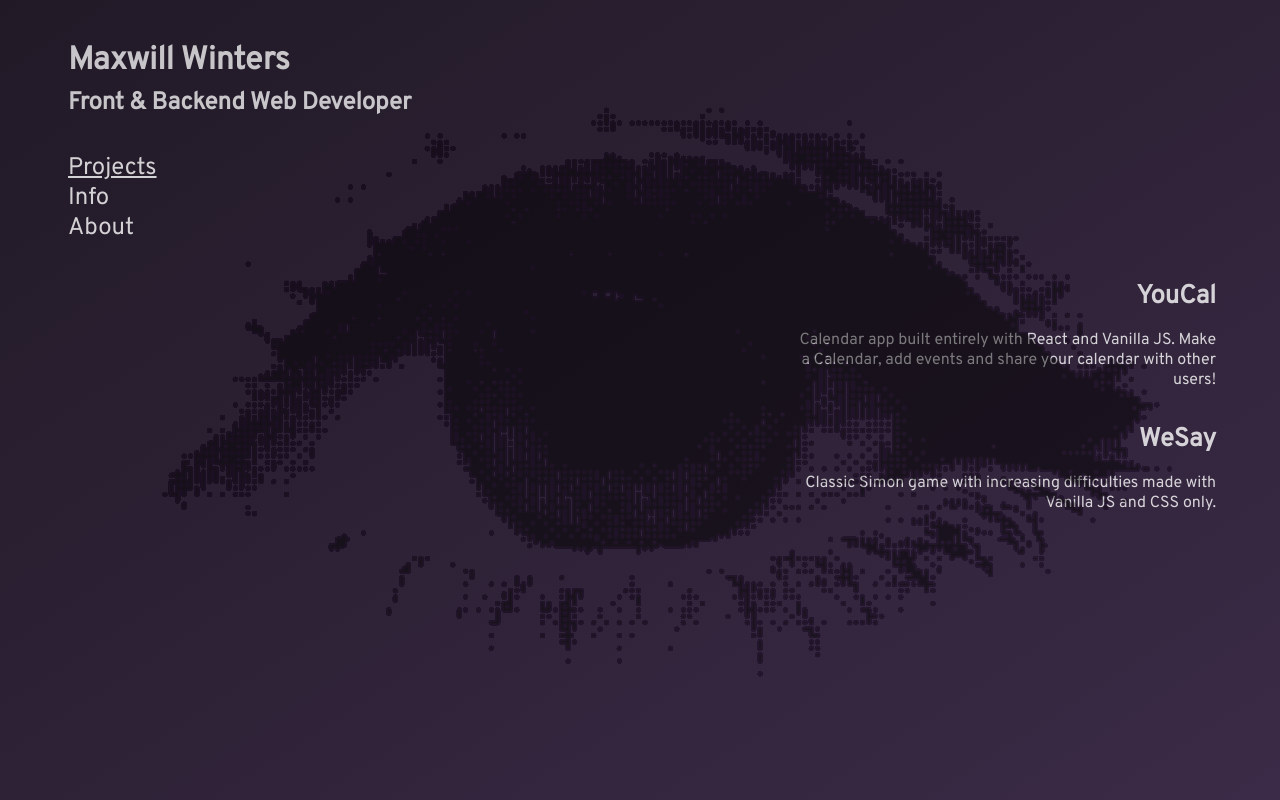
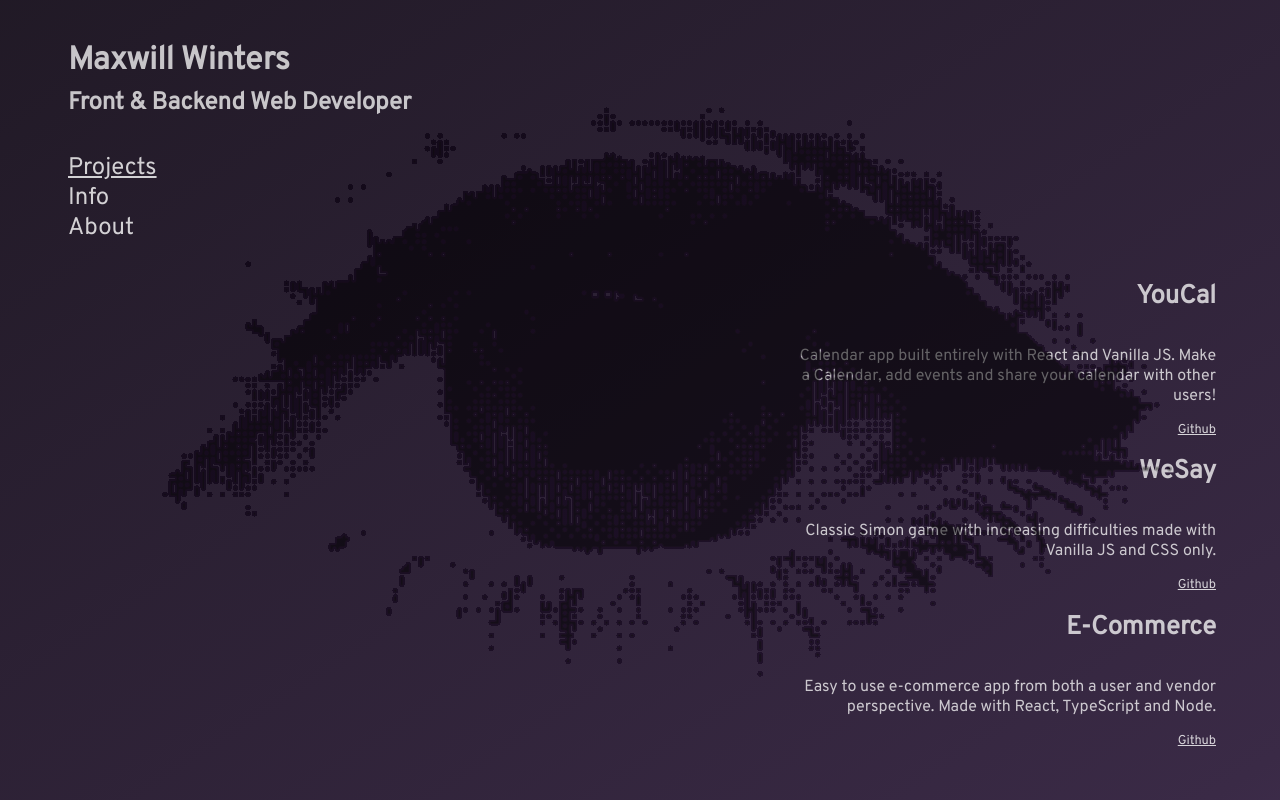
Before and after one commit to Aphenphos/portfolio, a React (Create React App) app: page /projects in a window 1280 px wide. Built offline with nearby package versions, Linux system fonts and the light colour scheme.

Commit message:
some project styling and linking

```diff
--- a/src/Projects/Projects.js
+++ b/src/Projects/Projects.js
@@ -6,7 +6,7 @@ export default function Projects() {
     <>
     <div id="projects-container">
     {projects.map((p, index) => (
-      <Project key={index} name={p.name} link={p.link} description={p.description} index={index}/>
+      <Project key={index} name={p.name} link={p.githubLink} description={p.description} index={index}/>
     ))}
   </div>
   </>
--- a/src/components/Project/Project.js
+++ b/src/components/Project/Project.js
@@ -1,13 +1,12 @@
 import "./Project.sass";
-export default function Project({ name, link, description, index }) {
+export default function Project({ name, githubLink, description, index }) {
   return (
     <>
       <div className="project-container" style={{
         animation: `${(index / 2) + .75}s ease-out 0s 1 slideInLeft` }}>
-        <a href={link}>
           <h1>{name}</h1>
           <p>{description}</p>
-        </a>
+          <a href={githubLink}>Github</a>
       </div>
     </>
   );
--- a/src/components/Project/Project.sass
+++ b/src/components/Project/Project.sass
@@ -21,7 +21,7 @@
     p
         font-size: 1rem
     a
-        text-decoration: none
+        text-decoration: underline
 @media only screen and (max-width: 600px)
     .project-container
         float: none
--- a/src/data.js
+++ b/src/data.js
@@ -1,9 +1,9 @@
 const projects = [];
 const abouts = []
-function makeProject(name, link, description) {
+function makeProject(name, githubLink, description) {
   const project = {
     name,
-    link,
+    githubLink,
     description
   };
   projects.push(project);
@@ -22,8 +22,9 @@ makeAbout('Endless learning', 'Nothing improves on its own, one must be willing
 makeAbout('Hard Work', ' No amount of talent is a replacement for dedication to putting in the hours required to maximize potential.')
 
 
-makeProject("YouCal", "https://spiffy-rabanadas-a14f8b.netlify.app/", 'Calendar app built entirely with React and Vanilla JS. Make a Calendar, add events and share your calendar with other users!');
-makeProject("WeSay", "https://spiffy-rabanadas-a14f8b.netlify.app/", 'Classic Simon game with increasing difficulties made with Vanilla JS and CSS only.');
+makeProject("YouCal", "https://github.com/Aphenphos/calendar", 'Calendar app built entirely with React and Vanilla JS. Make a Calendar, add events and share your calendar with other users!');
+makeProject("WeSay", "https://github.com/Aphenphos/We-Say", 'Classic Simon game with increasing difficulties made with Vanilla JS and CSS only.');
+makeProject("E-Commerce", "https://github.com/Aphenphos/Ecommerce-template-project/tree/dev", 'Easy to use e-commerce app from both a user and vendor perspective. Made with React, TypeScript and Node.');
 
 
 export { projects, abouts };
```
